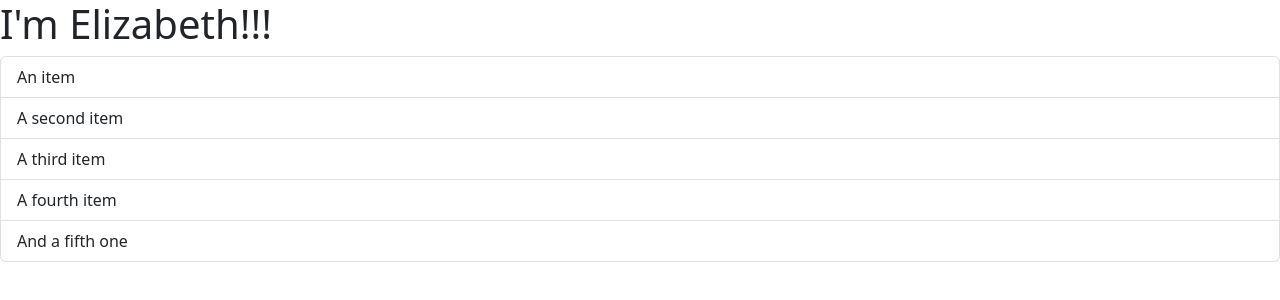
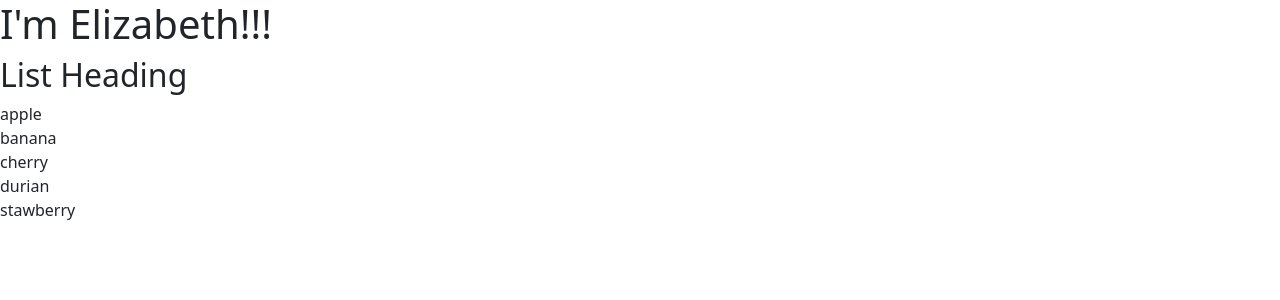
Before and after one commit to ElizaWymer/Finance-Tracker-WebProject, a React (Vite) app: page / in a window 1280 px wide. Shown: the top 300 px of the page. Built offline with nearby package versions, Linux system fonts and the light colour scheme; the HTML template or start-up script is replaced by a standard one.

Commit message:
Improved ListGroup component by making it dynamic

```diff
--- a/src/components/ListGroup.tsx
+++ b/src/components/ListGroup.tsx
@@ -1,12 +1,16 @@
+import { Fragment } from "react/jsx-runtime";
+const fruits = ["apple", "banana", "cherry", "durian", "stawberry"];
+
 function ListGroup() {
   return (
-    <ul className="list-group">
-      <li className="list-group-item">An item</li>
-      <li className="list-group-item">A second item</li>
-      <li className="list-group-item">A third item</li>
-      <li className="list-group-item">A fourth item</li>
-      <li className="list-group-item">And a fifth one</li>
-    </ul>
+    <Fragment>
+      <h2> List Heading</h2>
+      <ul className="list-group">
+        {fruits.map((fruit) => (
+          <li key={fruit}>{fruit}</li>
+        ))}
+      </ul>
+    </Fragment>
   );
 }
 
```
